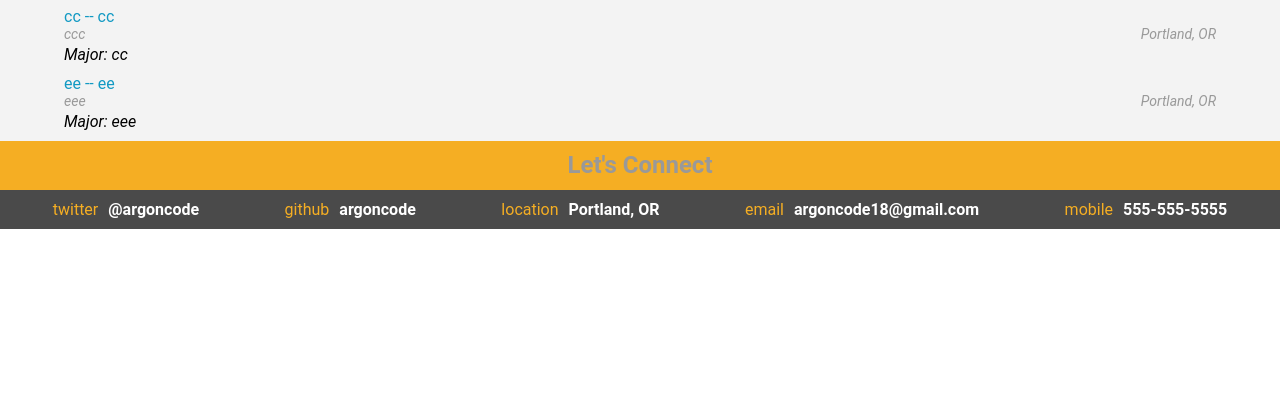
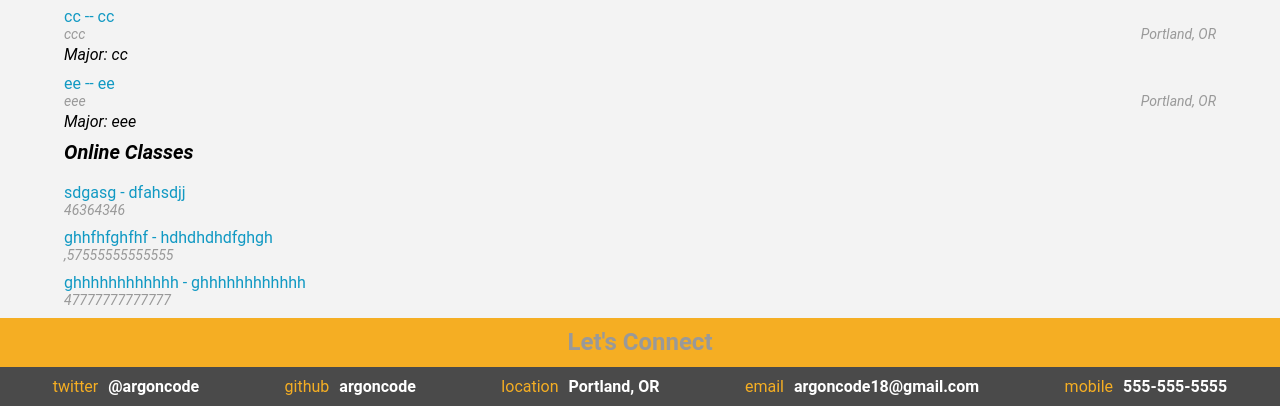
Before and after one commit to ArgonCode/resume-builder, a plain HTML site: page index.html in a window 1280 px wide. Shown: the part 2017-2423 px from the top of the page. Before the commit the page ends 2246 px from the top, so only its background shows below. Drawn offline with Linux system fonts and the light colour scheme.

Commit message:
Add javascript to display online courses data.

```diff
--- a/css/style.css
+++ b/css/style.css
@@ -68,6 +68,13 @@ h5 {
   color: #999;
   line-height: 16px;
   float: left;
+}
+
+.date-text-online {
+  font-style: italic;
+  font-size: 14px;
+  color: #999;
+  line-height: 16px;
 }
 
 .location-text {
--- a/js/helper.js
+++ b/js/helper.js
@@ -38,7 +38,7 @@ var HTMLschoolMajor = '<em><br>Major: %data%</em>';
 var HTMLonlineClasses = '<h3>Online Classes</h3>';
 var HTMLonlineTitle = '<a href="#">%data%';
 var HTMLonlineSchool = ' - %data%</a>';
-var HTMLonlineDates = '<div class="date-text">%data%</div>';
+var HTMLonlineDates = '<div class="date-text-online">%data%</div>';
 var HTMLonlineURL = '<br><a href="#">%data%</a>';
 
 var internationalizeButton = '<button>Internationalize</button>';
--- a/js/resumeBuilder.js
+++ b/js/resumeBuilder.js
@@ -38,22 +38,22 @@ var education = {
   ],
   "onlineCourses": [
     {
-      "title": "",
-      "school": "",
-      "dates": ",",
-      "url": ""
+      "title": "sdgasg",
+      "school": "dfahsdjj",
+      "dates": "46364346",
+      "url": "http://www.example.com"
     },
     {
-      "title": "",
-      "school": "",
-      "dates": ",",
-      "url": ""
+      "title": "ghhfhfghfhf",
+      "school": "hdhdhdhdfghgh",
+      "dates": ",57555555555555",
+      "url": "http://www.example.com"
     },
     {
-      "title": "",
-      "school": "",
-      "dates": ",",
-      "url": ""
+      "title": "ghhhhhhhhhhhh",
+      "school": "ghhhhhhhhhhhh",
+      "dates": "47777777777777",
+      "url": "http://www.example.com"
     }
   ]
 };
@@ -194,8 +194,10 @@ projects.display = function() {
 }
 
 // Add information to Education *********************************
-education.display = function() {
+education.displaySchools = function() {
   for(var school in education.schools) {
+    // Add
+
     $("#education").append(HTMLschoolStart);
 
     var formattedSchoolName = HTMLschoolName.replace("%data%", education.schools[school].name);
@@ -214,6 +216,24 @@ education.display = function() {
     $(".education-entry:last").append(formattedSchoolMajor);
   }
 }
+education.displayCourses = function() {
+  $("#education").append(HTMLonlineClasses);
+
+  for(var course in education.onlineCourses) {
+    $("#education").append(HTMLschoolStart);
+    var formattedOnlineTitle = HTMLonlineTitle.replace("%data%", education.onlineCourses[course].title);
+    formattedOnlineTitle = formattedOnlineTitle.replace("#", education.onlineCourses[course].url);
+
+    var formattedOnlineSchool = HTMLonlineSchool.replace("%data%", education.onlineCourses[course].school);
+    var formattedOnlineDates = HTMLonlineDates.replace("%data%", education.onlineCourses[course].dates);
+
+    var onlineTitleSchool = formattedOnlineTitle + formattedOnlineSchool;
+
+    $(".education-entry:last").append(onlineTitleSchool);
+    $(".education-entry:last").append(formattedOnlineDates);
+  }
+}
+
 
 
 // Turn on Google Map *******************************************
@@ -222,4 +242,5 @@ education.display = function() {
 bio.display();
 work.display();
 projects.display();
-education.display();
+education.displaySchools();
+education.displayCourses();
```
